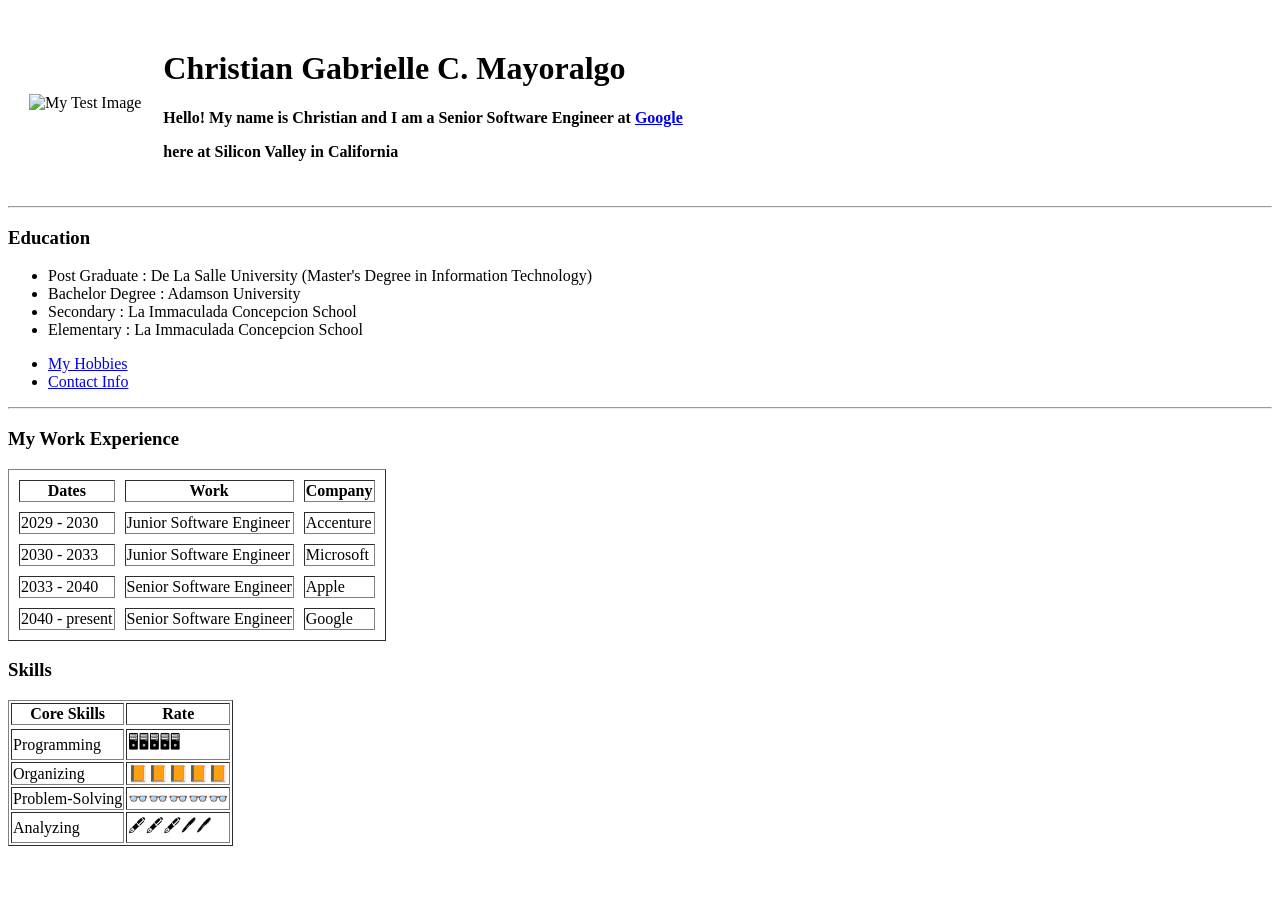
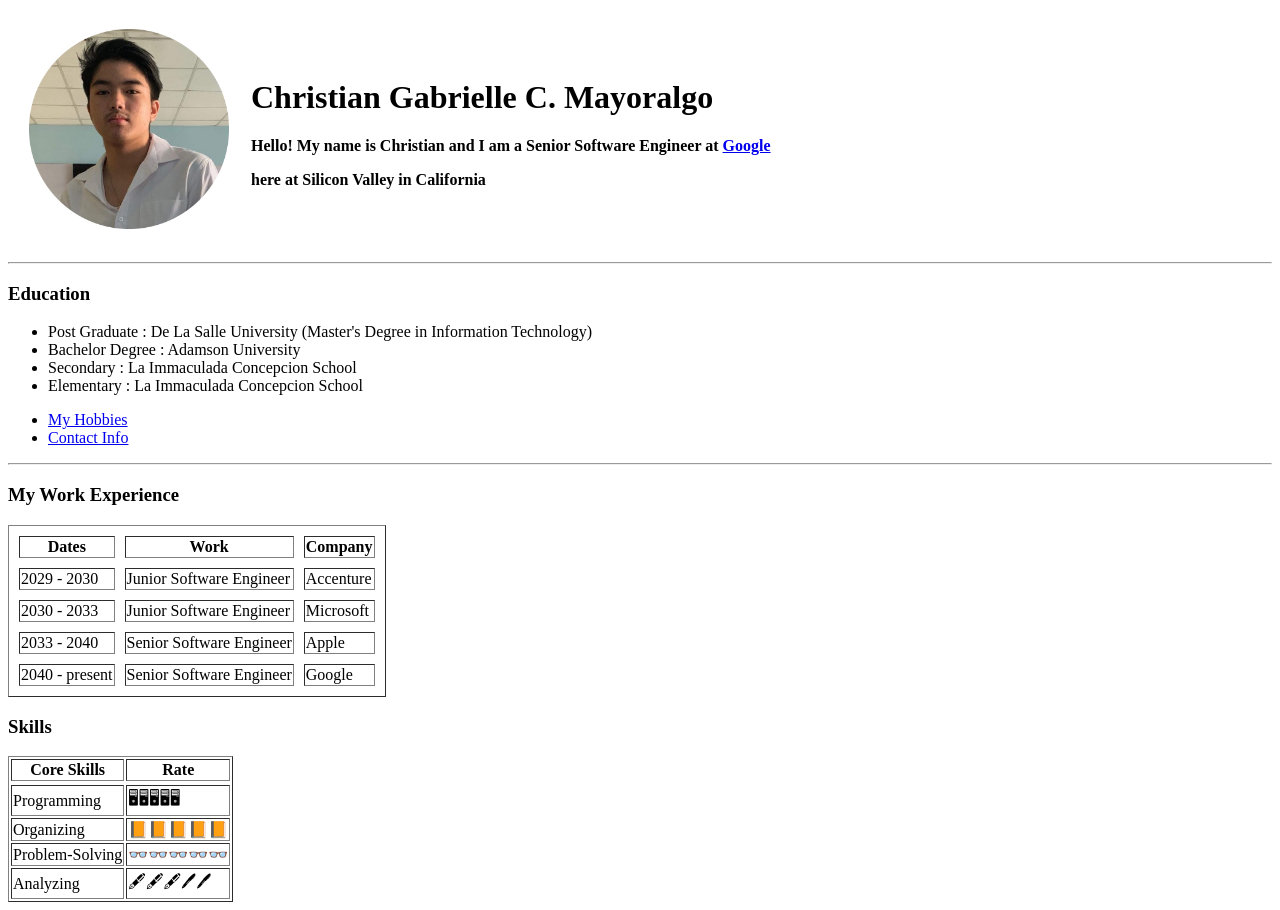
Before and after one commit to ChristianMayoralgo/ChristianMayoralgo.github.io, a plain HTML site: page index.html in a window 1280 px wide. Before the commit the page ends 854 px from the top, so only its background shows below. Drawn offline with Linux system fonts and the light colour scheme.

Commit message:
Update index.html

```diff
--- a/index.html
+++ b/index.html
@@ -9,7 +9,7 @@
      <body>
        <table cellspacing = 20>
            <tr>
-           <td><img src = "images/ghab.jpg" alt = "My Test Image" width="200" height="200"></td>
+           <td><img src = "ghab.jpg" alt = "My Test Image" width="200" height="200"></td>
            <td>
 
      <h1> Christian Gabrielle C. Mayoralgo</h1>
```
